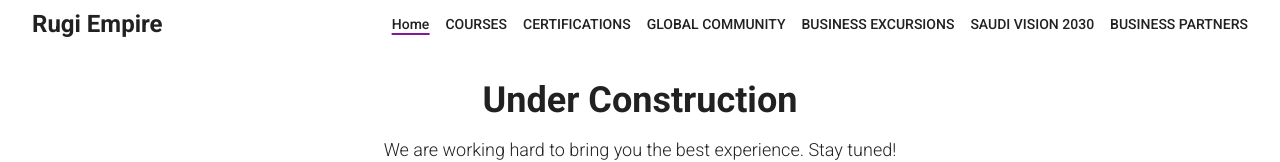
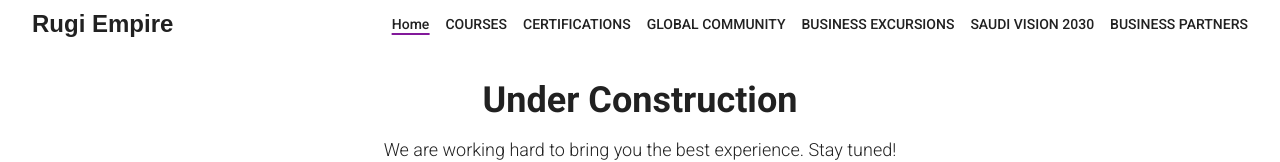
Before and after one commit to MyNameIsShekhar/inspirisa, a React (Vite) app: page / in a window 1280 px wide. Shown: the top 162 px of the page. Built offline with nearby package versions, Linux system fonts and the light colour scheme; a web font is replaced by a local one.

Commit message:
Update Navbar.jsx

```diff
--- a/src/components/navbar/Navbar.jsx
+++ b/src/components/navbar/Navbar.jsx
@@ -46,7 +46,7 @@ export default function Navbar() {
         }`}
       >
         <div>
-          <span className="h-12 text-2xl font-bold">Rugi Empire</span>
+          <span className="h-12 text-2xl font-bold" style={{ fontFamily: 'Lobster, sans-serif' }}>Rugi Empire</span>
         </div>
         <div>
           <div className="hidden lg:block">
```
